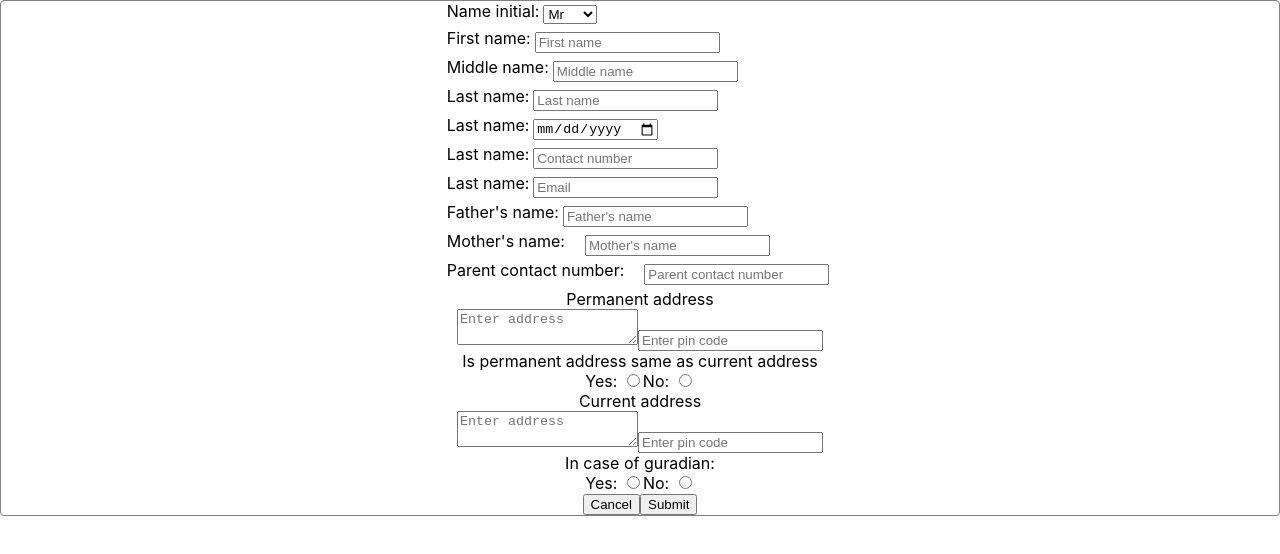
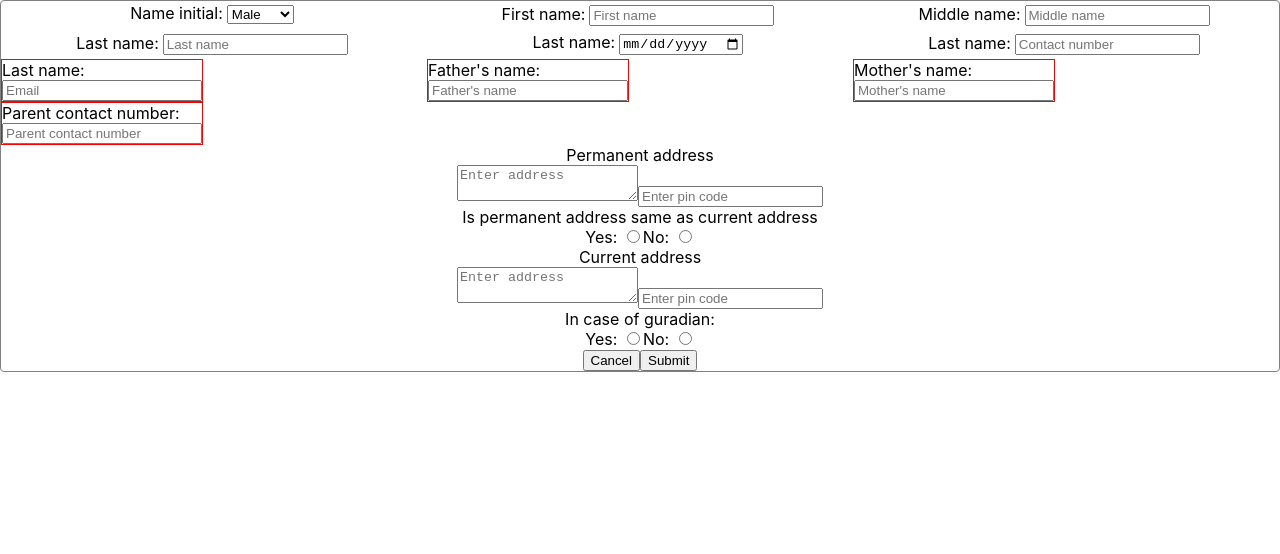
Before and after one commit to pbesra/school-ui, a React (Create React App) app: page / in a window 1280 px wide. Shown: the top 554 px of the page. Built offline with nearby package versions, Linux system fonts and the light colour scheme.

Commit message:
in progress

```diff
--- a/package.json
+++ b/package.json
@@ -3,6 +3,10 @@
   "version": "0.1.0",
   "private": true,
   "dependencies": {
+    "@emotion/react": "^11.10.4",
+    "@emotion/styled": "^11.10.4",
+    "@mui/icons-material": "^5.10.6",
+    "@mui/material": "^5.10.6",
     "@testing-library/jest-dom": "^5.16.5",
     "@testing-library/react": "^13.4.0",
     "@testing-library/user-event": "^13.5.0",
--- a/src/components/Address/Address.jsx
+++ b/src/components/Address/Address.jsx
@@ -1,7 +1,7 @@
 import React, {useState, useEffect, useCallback} from "react";
 
 const Address=({type, getAddress, defaultValues, label})=>{
-    const identity= type ?? 'first';
+    const identity= type ?? 'Address';
     const [address, setAddress]=useState('');
     const [pinCode, setPinCode]=useState('');
 
--- a/src/components/RegistrationForm/RegistrationForm.jsx
+++ b/src/components/RegistrationForm/RegistrationForm.jsx
@@ -2,6 +2,7 @@ import React, { useState } from "react";
 import StudentForm from "../StudentForm/StudentForm";
 import Address from "../Address/Address";
 import UserBasicForm from "../UserBasicForm/UserBasicForm";
+
 const RegistrationForm=()=>{
     const [studentDetails, setStudentDetails]=useState();
     const [permanentAddress, setPermanentAddress]=useState();
@@ -9,6 +10,7 @@ const RegistrationForm=()=>{
     const [hasGuardian, setHasGuardian]=useState(false);
     const [isPermanentAddressSameAsCurrent, setIsPermanentAddressSameAsCurrent]=useState(false);
     const [guardian, setGuardian]=useState();
+
     console.log(studentDetails);
     const onSubmitForm=()=>{
         let permanentAddressObj=permanentAddress;
@@ -22,9 +24,9 @@ const RegistrationForm=()=>{
         }
         console.log(studentFullDetails);
     }
-    console.log('guardian------- , ', guardian);
     return(
         <>
+
             <div
                 style={
                     {
@@ -37,6 +39,7 @@ const RegistrationForm=()=>{
 
                     }}>
                 <div style={{display:'flex', flexDirection:'column'}}>
+
                     <StudentForm type='student' getPersonalDetails={setStudentDetails}/>
                 </div>
                 <div>
--- a/src/components/StudentForm/StudentForm.jsx
+++ b/src/components/StudentForm/StudentForm.jsx
@@ -1,10 +1,12 @@
 import React, { useState, useEffect, useCallback } from "react";
+import { Box, Grid } from "@mui/material";
+
 const Input = ({ children }) => {
     return <input {...children} />
 }
 const StudentForm = ({ type, getPersonalDetails }) => {
-    const identity = type ?? "first";
-    const [nameInitial, setNameInitial] = useState("");
+    const identity = type ?? "StudentForm";
+    const [gender, setGender] = useState("Male");
     const [firstName, setFirstName] = useState("");
     const [middleName, setMiddleName] = useState("");
     const [lastName, setLastName] = useState("");
@@ -19,7 +21,7 @@ const StudentForm = ({ type, getPersonalDetails }) => {
             const value = e.target.value;
             switch (e.currentTarget.id) {
                 case `${identity}_nameInitial`:
-                    setNameInitial(value);
+                    setGender(value);
                     break;
                 case `${identity}_firstName`:
                     setFirstName(value);
@@ -60,7 +62,7 @@ const StudentForm = ({ type, getPersonalDetails }) => {
 
     useEffect(() => {
         getPersonalDetails?.({
-            nameInitial,
+            gender,
             firstName,
             middleName,
             lastName,
@@ -72,7 +74,7 @@ const StudentForm = ({ type, getPersonalDetails }) => {
             dateOfBirth,
         });
     }, [
-        nameInitial,
+        gender,
         firstName,
         middleName,
         lastName,
@@ -86,21 +88,23 @@ const StudentForm = ({ type, getPersonalDetails }) => {
     return (
         <>
 
-            <div style={{display:'flex', flexDirection:'row'}}>
-                <label for={`${identity}_nameInitial`}>Name initial:</label>
+            <Grid container>
+                <Grid item xs={4}>
+                    <label for={`${identity}_gender`}>Name initial:</label>
                     <select
                         style={{ margin: 4 }}
-                    id={`${identity}_nameInitial`}
+                        id={`${identity}_gender`}
+                        defaultValue={"Male"}
                         onChange={(e) => {
                             onChangePersonDetails(e);
                         }}
                     >
-                    <option value="Mr">Mr</option>
-                    <option value="Mrs">Mrs</option>
-                    <option value="">None</option>
+                        <option value="Male">Male</option>
+                        <option value="Female">Female</option>
+
                     </select>
-            </div>
-            <div style={{display:'flex', flexDirection:'row'}}>
+                </Grid>
+                <Grid item xs={4}>
                 <label for={`${identity}_firstName`}>First name:</label>
                 <input
                     style={{ margin: 4 }}
@@ -110,8 +114,8 @@ const StudentForm = ({ type, getPersonalDetails }) => {
                     }}
                     placeholder="First name"
                 />
-            </div>
-            <div style={{display:'flex', flexDirection:'row'}}>
+                </Grid>
+                <Grid item xs={4}>
                 <label for={`${identity}_middleName`}>Middle name:</label>
                 <input
                     style={{ margin: 4 }}
@@ -121,8 +125,8 @@ const StudentForm = ({ type, getPersonalDetails }) => {
                     }}
                     placeholder="Middle name"
                 />
-            </div>
-            <div style={{display:'flex', flexDirection:'row'}}>
+                </Grid>
+                <Grid item xs={4}>
                 <label for={`${identity}_lastName`}>Last name:</label>
                 <input
                     style={{ margin: 4 }}
@@ -132,8 +136,8 @@ const StudentForm = ({ type, getPersonalDetails }) => {
                     }}
                     placeholder="Last name"
                 />
-            </div>
-            <div style={{display:'flex', flexDirection:'row'}}>
+                </Grid>
+                <Grid item xs={4}>
                     <label for={`${identity}_dateOfBirth`}>Last name:</label>
                     <input
                         style={{ margin: 4 }}
@@ -144,8 +148,8 @@ const StudentForm = ({ type, getPersonalDetails }) => {
                         type='date'
                         placeholder="Last name"
                     />
-            </div>
-            <div style={{display:'flex', flexDirection:'row'}}>
+                </Grid>
+                <Grid item xs={4}>
                     <label for={`${identity}_contactNumber`}>Last name:</label>
                     <input
                         style={{ margin: 4 }}
@@ -155,11 +159,12 @@ const StudentForm = ({ type, getPersonalDetails }) => {
                         }}
                         placeholder="Contact number"
                     />
-            </div>
-            <div style={{display:'flex', flexDirection:'row'}}>
-                <label for={`${identity}_email`}>Last name:</label>
+                </Grid>
+                <Grid item xs={4}>
+                    <Box sx={{display:'flex', flexDirection:'column', width:200, border:'1px solid red'}}>
+                        <label style={{textAlign:'left'}} for={`${identity}_email`}>Last name:</label>
                             <input
-                    style={{ margin: 4 }}
+
                                 id={`${identity}_email`}
                                 type="email"
                                 onChange={(e) => {
@@ -167,40 +172,51 @@ const StudentForm = ({ type, getPersonalDetails }) => {
                                 }}
                                 placeholder="Email"
                             />
-            </div>
-            <div style={{display:'flex', flexDirection:'row'}}>
-                <label for={`${identity}_fatherName`}>Father's name:</label>
+                    </Box>
+
+                </Grid>
+                <Grid item xs={4}>
+                <Box sx={{display:'flex', flexDirection:'column', width:200, border:'1px solid red'}}>
+                <label style={{textAlign:'left'}} for={`${identity}_fatherName`}>Father's name:</label>
                     <input
-                    style={{ margin: 4 }}
+
                         id={`${identity}_fatherName`}
                         onChange={(e) => {
                             onChangePersonDetails(e);
                         }}
                         placeholder="Father's name"
                     />
-            </div>
-            <div style={{display:'flex', flexDirection:'row'}}>
-                <label for={`${identity}_motherName`}>Mother's name:</label>
+                </Box>
+
+                </Grid>
+                <Grid item xs={4}>
+                    <Box sx={{display:'flex', flexDirection:'column', width:200, border:'1px solid red'}}>
+                        <label style={{textAlign:'left'}} for={`${identity}_motherName`}>Mother's name:</label>
                         <input
-                    style={{ margin: 4, marginLeft: 20 }}
+
                             id={`${identity}_motherName`}
                             onChange={(e) => {
                                 onChangePersonDetails(e);
                             }}
                             placeholder="Mother's name"
                         />
-            </div>
-            <div style={{display:'flex', flexDirection:'row'}}>
-                <label for={`${identity}_parentContactNumber`}>Parent contact number:</label>
+                    </Box>
+                </Grid>
+                <Grid item xs={4}>
+                    <Box sx={{display:'flex', flexDirection:'column', width:200, border:'1px solid red'}}>
+                        <label style={{textAlign:'left'}} for={`${identity}_parentContactNumber`}>Parent contact number:</label>
                         <input
-                    style={{ margin: 4, marginLeft: 20 }}
                             id={`${identity}_parentContactNumber`}
                             onChange={(e) => {
                                 onChangePersonDetails(e);
                             }}
                             placeholder="Parent contact number"
                         />
-            </div>
+                    </Box>
+
+                </Grid>
+            </Grid>
+
         </>
     );
 };
--- a/src/components/UserBasicForm/UserBasicForm.jsx
+++ b/src/components/UserBasicForm/UserBasicForm.jsx
@@ -1,9 +1,12 @@
 import React, { useEffect, useState, useCallback } from "react"
 import Address from "../Address/Address";
+import { Grid } from "@mui/material";
+
 const UserBasicForm=({isValid, type, label, getUserBasicDetails})=>{
-    const identity=type ?? "first";
-    const [nameInitial, setNameInitial]=useState('');
-    const [userName, setUserName]=useState('');
+    const identity=type ?? "UserBasicForm";
+    const [gender, setGender]=useState('Male');
+    const [firstName, setFirstName]=useState('');
+    const [lastName, setLastName]=useState('');
     const [email, setEmail]=useState('');
     const [contactNumber, setContactNumber]=useState('');
     const [address, setAddress]=useState();
@@ -12,10 +15,13 @@ const UserBasicForm=({isValid, type, label, getUserBasicDetails})=>{
         const value = e.target.value;
         switch(e.currentTarget.id){
             case `${identity}_nameInitial`:
-                setNameInitial(value);
+                setGender(value);
                 break;
-            case `${identity}_userName`:
-                setUserName(value);
+            case `${identity}_firstName`:
+                setFirstName(value);
+                break;
+            case `${identity}_lastName`:
+                setLastName(value);
                 break;
             case `${identity}_contactNumber`:
                 setContactNumber(value);
@@ -30,34 +36,34 @@ const UserBasicForm=({isValid, type, label, getUserBasicDetails})=>{
     useEffect(()=>{
         getUserBasicDetails(
            {
-            nameInitial,
-            userName,
+            gender,
+            firstName,
+            lastName,
             email,
             contactNumber,
             address,
            }
         );
-    }, [nameInitial, userName, email, contactNumber, address]);
+    }, [gender, firstName, lastName, email, contactNumber, address]);
     return(
         <>
             {isValid &&
                 <>
                     <div>{label}</div>
-                    <select id={`${identity}_nameInitial`} onChange={(e)=>onChangeDetails(e)} defaultValue={'Mr'}>
-                        <option value='Mrs'>
-                            Mrs
+                    <select id={`${identity}_gender`} onChange={(e)=>onChangeDetails(e)} defaultValue={'Male'}>
+                        <option value='Male'>
+                            Male
                         </option>
-                        <option value='Mr'>
-                            Mr
+                        <option value='Female'>
+                            Female
                         </option>
-                        <option value=''>
-                            None
-                        </option>
+
                     </select>
-                    <input onChange={(e)=>onChangeDetails(e)} id={`${identity}_userName`} placeholder="Enter name"/>
+                    <input onChange={(e)=>onChangeDetails(e)} id={`${identity}_firstName`} placeholder="Enter first name"/>
+                    <input onChange={(e)=>onChangeDetails(e)} id={`${identity}_lastName`} placeholder="Enter last name"/>
                     <input onChange={(e)=>onChangeDetails(e)} id={`${identity}_contactNumber`} placeholder="Contact number"/>
                     <input onChange={(e)=>onChangeDetails(e)} id={`${identity}_email`} placeholder="Email"/>
-                    <Address type={type ?? 'user'} label={label ?? 'Basic form'} getAddress={setAddress}/>
+                    <Address type={type ?? 'user'}  getAddress={setAddress}/>
                 </>
             }
 
```
Also changed, not shown: 1 other file (tests, documents, lock files or other folders). Lines whose indentation alone changed are shown as unchanged.
